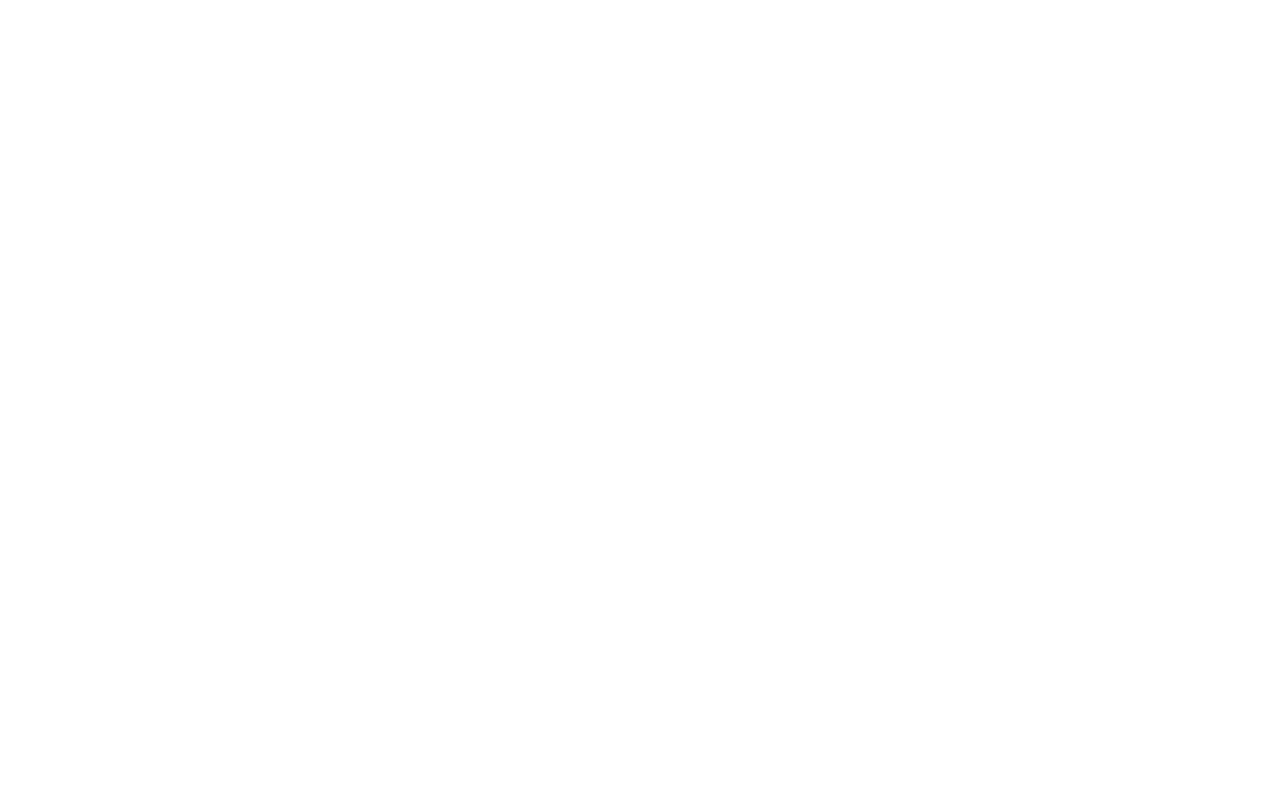
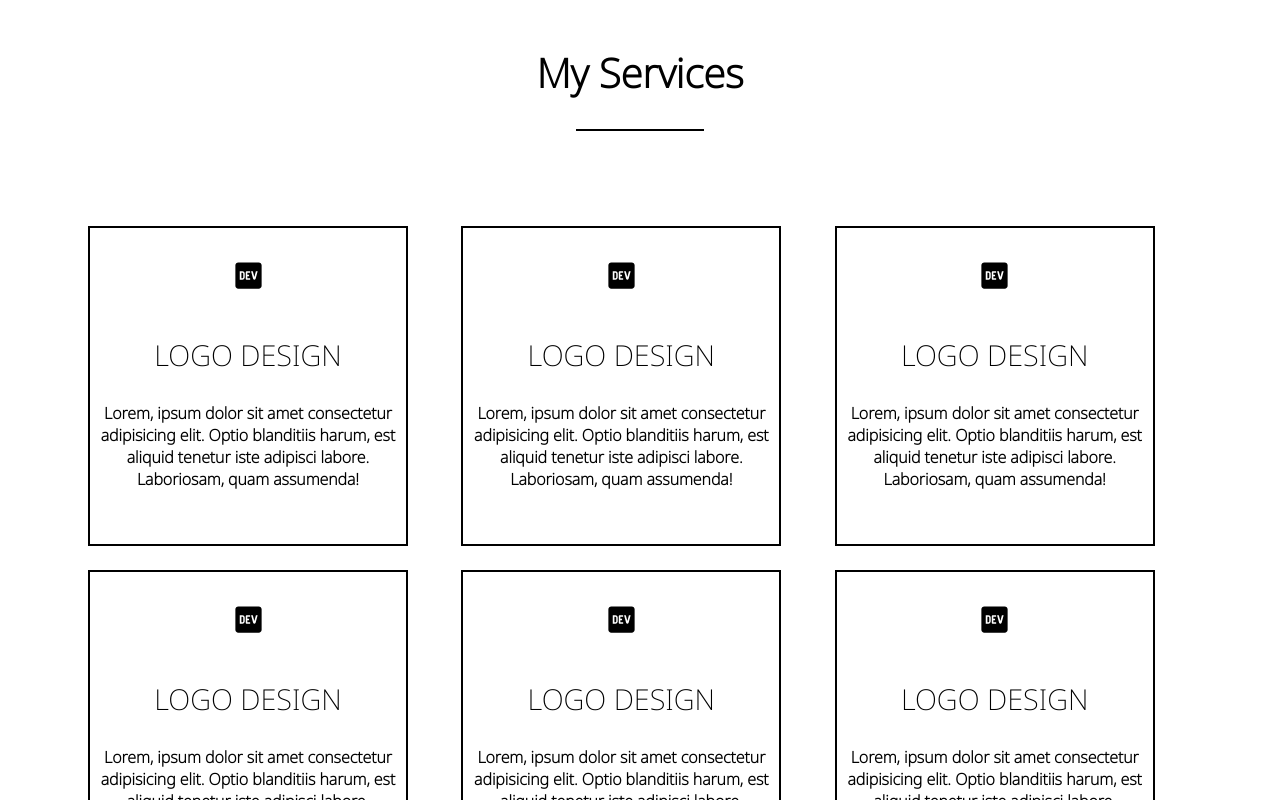
Before and after one commit to the-day-dreamer/portfolio, a Next.js app: page / in a window 1280 px wide. Shown: the part 1440-2240 px from the top of the page. Before the commit the page ends 1440 px from the top, so only its background shows below. Built offline with nearby package versions, Linux system fonts and the light colour scheme.

Commit message:
create dservices component and did some minor changes

```diff
--- /dev/null
+++ b/components/Services.js
@@ -0,0 +1,49 @@
+import styles from '@/styles/Services.module.css'
+import LogoDevIcon from '@mui/icons-material/LogoDev';
+const Services = () => {
+    return (
+        <div className={styles.services} id="services">
+            <div className={styles.servicesTitle}>
+                My Services
+            </div>
+            <div className={styles.servicesLine}>
+                <div className={styles.line}></div>
+            </div>
+            <div className={styles.servicesBox}>
+                <div className={styles.servicesItem}>
+                    <div className={styles.itemIcon}><LogoDevIcon fontSize='large' className={styles.icon} /></div>
+                    <div className={styles.itemText1}>LOGO DESIGN</div>
+                    <div className={styles.itemText2}>Lorem, ipsum dolor sit amet consectetur adipisicing elit. Optio blanditiis harum, est aliquid tenetur iste adipisci labore. Laboriosam, quam assumenda!</div>
+
+                </div>
+                <div className={styles.servicesItem}>
+                <div className={styles.itemIcon}><LogoDevIcon fontSize='large' className={styles.icon} /></div>
+                    <div className={styles.itemText1}>LOGO DESIGN</div>
+                    <div className={styles.itemText2}>Lorem, ipsum dolor sit amet consectetur adipisicing elit. Optio blanditiis harum, est aliquid tenetur iste adipisci labore. Laboriosam, quam assumenda!</div>
+                </div>
+                <div className={styles.servicesItem}>
+                <div className={styles.itemIcon}><LogoDevIcon fontSize='large' className={styles.icon} /></div>
+                    <div className={styles.itemText1}>LOGO DESIGN</div>
+                    <div className={styles.itemText2}>Lorem, ipsum dolor sit amet consectetur adipisicing elit. Optio blanditiis harum, est aliquid tenetur iste adipisci labore. Laboriosam, quam assumenda!</div>
+                </div>
+                <div className={styles.servicesItem}>
+                <div className={styles.itemIcon}><LogoDevIcon fontSize='large' className={styles.icon} /></div>
+                    <div className={styles.itemText1}>LOGO DESIGN</div>
+                    <div className={styles.itemText2}>Lorem, ipsum dolor sit amet consectetur adipisicing elit. Optio blanditiis harum, est aliquid tenetur iste adipisci labore. Laboriosam, quam assumenda!</div>
+                </div>
+                <div className={styles.servicesItem}>
+                <div className={styles.itemIcon}><LogoDevIcon fontSize='large' className={styles.icon} /></div>
+                    <div className={styles.itemText1}>LOGO DESIGN</div>
+                    <div className={styles.itemText2}>Lorem, ipsum dolor sit amet consectetur adipisicing elit. Optio blanditiis harum, est aliquid tenetur iste adipisci labore. Laboriosam, quam assumenda!</div>
+                </div>
+                <div className={styles.servicesItem}>
+                <div className={styles.itemIcon}><LogoDevIcon fontSize='large' className={styles.icon} /></div>
+                    <div className={styles.itemText1}>LOGO DESIGN</div>
+                    <div className={styles.itemText2}>Lorem, ipsum dolor sit amet consectetur adipisicing elit. Optio blanditiis harum, est aliquid tenetur iste adipisci labore. Laboriosam, quam assumenda!</div>
+                </div>
+            </div>
+        </div>
+    );
+}
+
+export default Services;
--- a/package.json
+++ b/package.json
@@ -9,6 +9,10 @@
     "lint": "next lint"
   },
   "dependencies": {
+    "@emotion/react": "^11.10.6",
+    "@emotion/styled": "^11.10.6",
+    "@mui/icons-material": "^5.11.11",
+    "@mui/material": "^5.11.12",
     "eslint": "8.35.0",
     "eslint-config-next": "13.2.3",
     "next": "13.2.3",
--- a/pages/index.js
+++ b/pages/index.js
@@ -6,6 +6,7 @@
 import About from '@/components/About'
 const inter = Inter({ subsets: ['latin'] })
 import Link from 'next/link'
+import Services from '@/components/Services'
 export default function Home() {
   return (
     <>
@@ -20,7 +21,7 @@
         <Homepage/>
 
         <About/>
-
+        <Services/>
 
       </main>
     </>
--- /dev/null
+++ b/styles/Services.module.css
@@ -0,0 +1,79 @@
+.services{
+    width: 100%;
+    height: 120vh;
+    border-bottom: 2px solid black;
+
+}
+.servicesTitle{
+    margin-top: 2rem;
+    display: flex;
+    width: 100%;
+    height: 10vh;
+    align-items: center;
+    justify-content: center;
+    font-size: 2.5rem;
+    font-family: var(--bodyFontLight);
+    font-weight: 600;
+
+}
+.servicesLine{
+    width: 100%;
+    height: 2vh;
+    display: flex;
+    align-items: center;
+    justify-content: center;
+    margin-top: .6rem;
+}
+.line{
+    background-color: black;
+    height: 2px;
+    width: 10%;
+}
+.servicesBox{
+    padding: 5.5rem;
+    width: 100%;
+    height: 80%;
+    display: grid;
+    grid-template-columns: repeat(3,1fr);
+    column-gap: 1rem;
+    row-gap: 1.5rem;
+
+}
+.servicesItem{
+    width: 25vw;
+    height: 40vh;
+    border: 2px solid black;
+    cursor: pointer;
+}
+.servicesItem:hover{
+    color: white;
+    background-color: black;
+}
+.itemIcon{
+    width: 100%;
+    height: 20%;
+    display: flex;
+    align-items: center;
+    justify-content: center;
+    margin-top: 1rem;
+}
+.itemText1{
+    width: 100%;
+    height: 30%;
+    display: flex;
+    align-items: center;
+    justify-content: center;
+    font-size: 1.8rem;
+    font-family: var(--bodyFontLight);
+}
+.itemText2{
+    width: 100%;
+    text-align: center;
+    font-size: 1rem;
+    font-family: var(--bodyFontLight);
+    font-weight: 600;
+}
+.icon{
+    height:50px;
+    width: 50px;
+}
```
Also changed, not shown: 1 other file (tests, documents, lock files or other folders).
